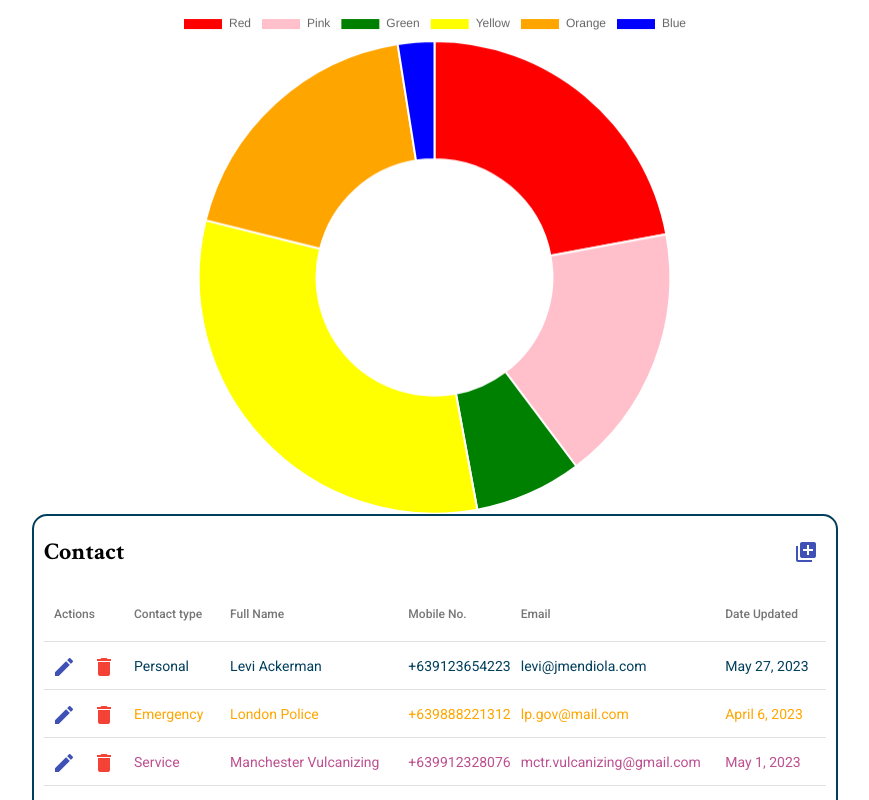
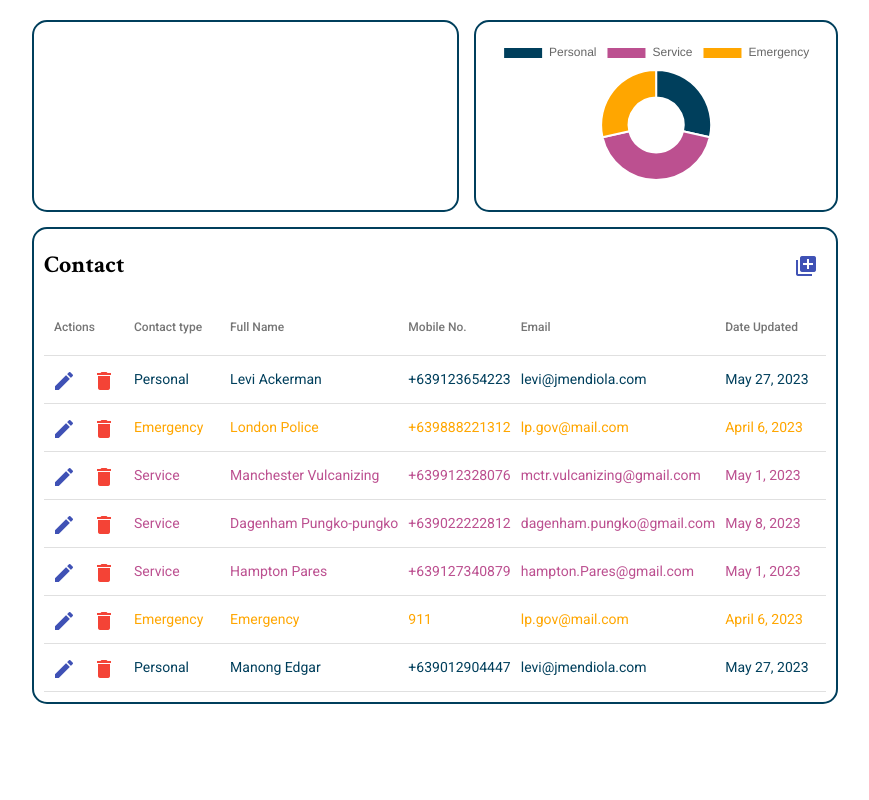
Before and after one commit to AngPayas055/contact-app, an Angular app: page / in a window 1280 px wide. Shown: the top 800 px of the page, without its empty margins (205-1074 px from the left). Built offline with nearby package versions, Linux system fonts and the light colour scheme.

Commit message:
dynamic chart data

```diff
--- a/src/app/modules/contact/contact-main/contact-main.component.css
+++ b/src/app/modules/contact/contact-main/contact-main.component.css
@@ -50,9 +50,26 @@ th.mat-header-cell:last-of-type, td.mat-cell:last-of-type, td.mat-footer-cell:la
 .emergency {
     color: #ffa600;
 }
-
-
-
+.chart-container{
+    position: relative;
+    width: 400px;
+    height: 158px;
+    padding: 15px 0;
+    border: 2px solid #003f5c;
+    border-radius: 15px;
+    margin-bottom: 15px;
+}
+.header-section{
+    padding: 15px;
+    border: 2px solid #003f5c;
+    border-radius: 15px;
+    margin-bottom: 15px;
+    width: calc(100% - 370px);
+    margin-right: 15px;
+}
+.chart-cont-wrapper{
+    display: flex;
+}
 
 @media only screen and (max-width: 825px) {
   .table-cont-j{
--- a/src/app/modules/contact/contact-main/contact-main.component.html
+++ b/src/app/modules/contact/contact-main/contact-main.component.html
@@ -1,8 +1,12 @@
+<div class="outer-wrapper">
     <div class="j-cont">
-    <!-- <app-doughnut-chart></app-doughnut-chart> -->
+        <div class="chart-cont-wrapper">
+            <div class="header-section">
 
+            </div>
             <div class="chart-container">
                 <canvas  id="MyChart" >{{ chart }}</canvas>
+            </div>
         </div>
 
 
@@ -64,3 +68,4 @@
             </div> -->
         </div>
     </div>
+</div>
--- a/src/app/modules/contact/contact-main/contact-main.component.ts
+++ b/src/app/modules/contact/contact-main/contact-main.component.ts
@@ -25,6 +25,7 @@ export class ContactMainComponent implements OnInit {
   contactDataSource = new MatTableDataSource(this.contactData);
   contactDataSourceWithObjectColumn = new MatTableDataSource(this.contactData);
   colors:any = ['#003f5c','#bc5090','#ffa600']
+  jData:any = []
 
   @ViewChild('empTbSortContact') empTbSortContact = new MatSort();
   @ViewChild('empTbSortWithObjectContact') empTbSortWithObjectContact = new MatSort();
@@ -58,6 +59,7 @@ export class ContactMainComponent implements OnInit {
         this.contactDataSource.sort = this.empTbSortContact;
         this.empTbSortWithObjectContact.disableClear = true;
         this.contactDataSourceWithObjectColumn.sort = this.empTbSortWithObjectContact;
+        this.chartDataUpdate()
       }
     });
   }
@@ -81,6 +83,7 @@ export class ContactMainComponent implements OnInit {
           this.contactDataSourceWithObjectColumn = new MatTableDataSource(this.contactData);
           this.empTbSortWithObjectContact.disableClear = true;
           this.contactDataSourceWithObjectColumn.sort = this.empTbSortWithObjectContact;
+          this.chartDataUpdate()
         }
       }
     });
@@ -101,6 +104,7 @@ export class ContactMainComponent implements OnInit {
         this.contactDataSource.sort = this.empTbSortContact;
         this.empTbSortWithObjectContact.disableClear = true;
         this.contactDataSourceWithObjectColumn.sort = this.empTbSortWithObjectContact;
+        this.chartDataUpdate()
         // let dataId = data.updatedData.id
         // data.updatedData.dateUpdated = this.datePipe.transform(this.myDate, 'MMM d, y');
         // this.contactData = this.contactData.map(contact => {
@@ -133,7 +137,7 @@ export class ContactMainComponent implements OnInit {
     this.contactDataSource = new MatTableDataSource(this.contactData);
     this.contactDataSourceWithObjectColumn = new MatTableDataSource(this.contactData);
     console.log(this.contactData)
-    this.createChart()
+    this.chartDataUpdate()
   }
 
   ngAfterViewInit() {
@@ -146,20 +150,29 @@ export class ContactMainComponent implements OnInit {
     this.contactDataSourceWithObjectColumn.sort = this.empTbSortWithObjectContact;
   }
 
+
+  chartDataUpdate(){
+    let dataList = []
+    dataList.push(this.contactData.filter(item => item.contactType === 'Personal').length)
+    dataList.push(this.contactData.filter(item => item.contactType === 'Service').length)
+    dataList.push(this.contactData.filter(item => item.contactType === 'Emergency').length)
+    console.log('dlist',this.chart)
+    this.jData = dataList
+    this.createChart()
+  }
+
   createChart(){
-
+    if (this.chart) {
+      this.chart.destroy();
+    }
     this.chart = new Chart("MyChart", {
       type: 'doughnut', //this denotes tha type of chart
-
       data: {// values on X-Axis
-        labels: ['Red', 'Pink','Green','Yellow','Orange','Blue', ],
+        labels: ['Personal', 'Service','Emergency'],
 	      datasets: [{
-    label: 'My First Dataset',
-    data: [300, 240, 100, 432, 253, 34],
-    backgroundColor: [
-      'red',
-      'pink',
-      'green',
+        // label: 'My First Dataset',
+        data: this.jData,//[300, 240, 100],
+        backgroundColor: ['#003f5c','#bc5090','#ffa600',
           'yellow',
           'orange',
           'blue',
--- a/src/styles.css
+++ b/src/styles.css
@@ -15,8 +15,13 @@ body{
 .j-cont{
     max-width: 1600px;
     margin: 0 auto;
+    display: inline-block;
+    flex-direction: column;
+}
+.outer-wrapper{
     display: flex;
-    flex-direction: column;
+    align-items: center;
+    margin-top: 20px;
 }
 .d-flex{
     display: flex;
```
Lines whose indentation alone changed are shown as unchanged.
